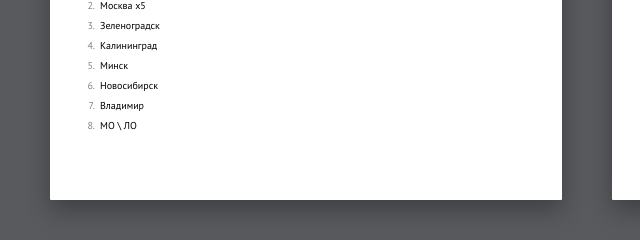
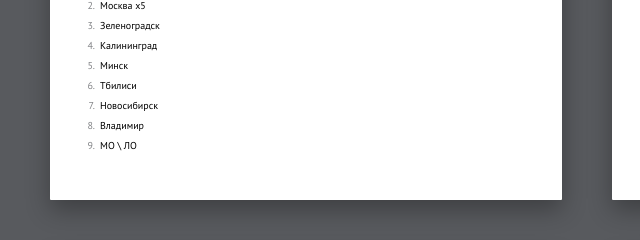
Before and after one commit to tgafiulin/spbfrontend_drinkup_2024, a website: page bundled/index.html in a window 1280 px wide. Shown: the part 3642-3882 px from the top of the page, 0-640 px from the left. Drawn offline with Linux system fonts and the light colour scheme.

Commit message:
add tbilisi

```diff
--- a/bundled/index.html
+++ b/bundled/index.html
@@ -160,6 +160,7 @@
                 <li class="icon">Зеленоградск</li>
                 <li class="icon">Калининград</li>
                 <li class="icon">Минск</li>
+                <li class="icon">Тбилиси</li>
                 <li class="icon">Новосибирск</li>
                 <li class="icon">Владимир</li>
                 <li class="icon">МО \ ЛО</li>
```
Also changed, not shown: index.html (+1 -0 lines).
